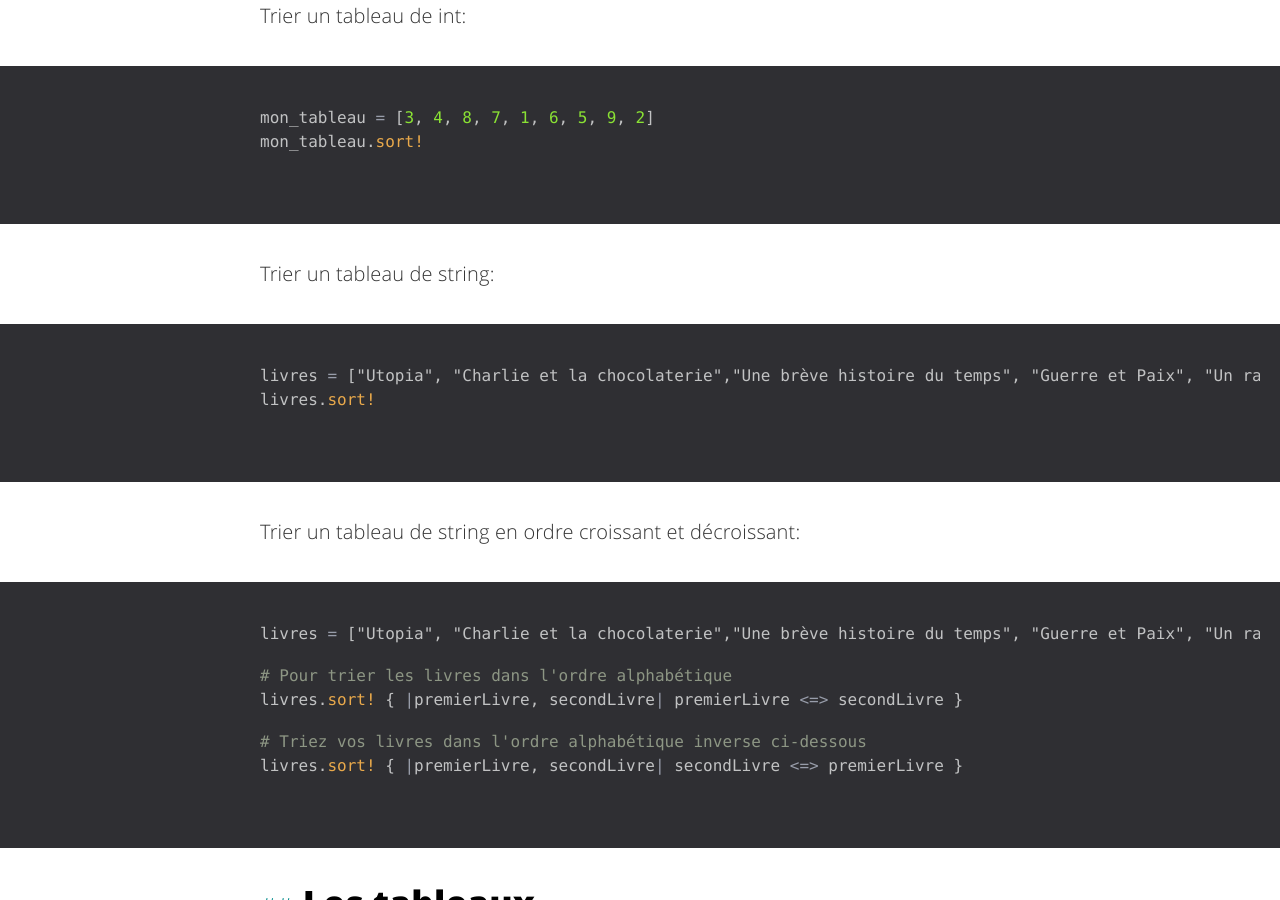
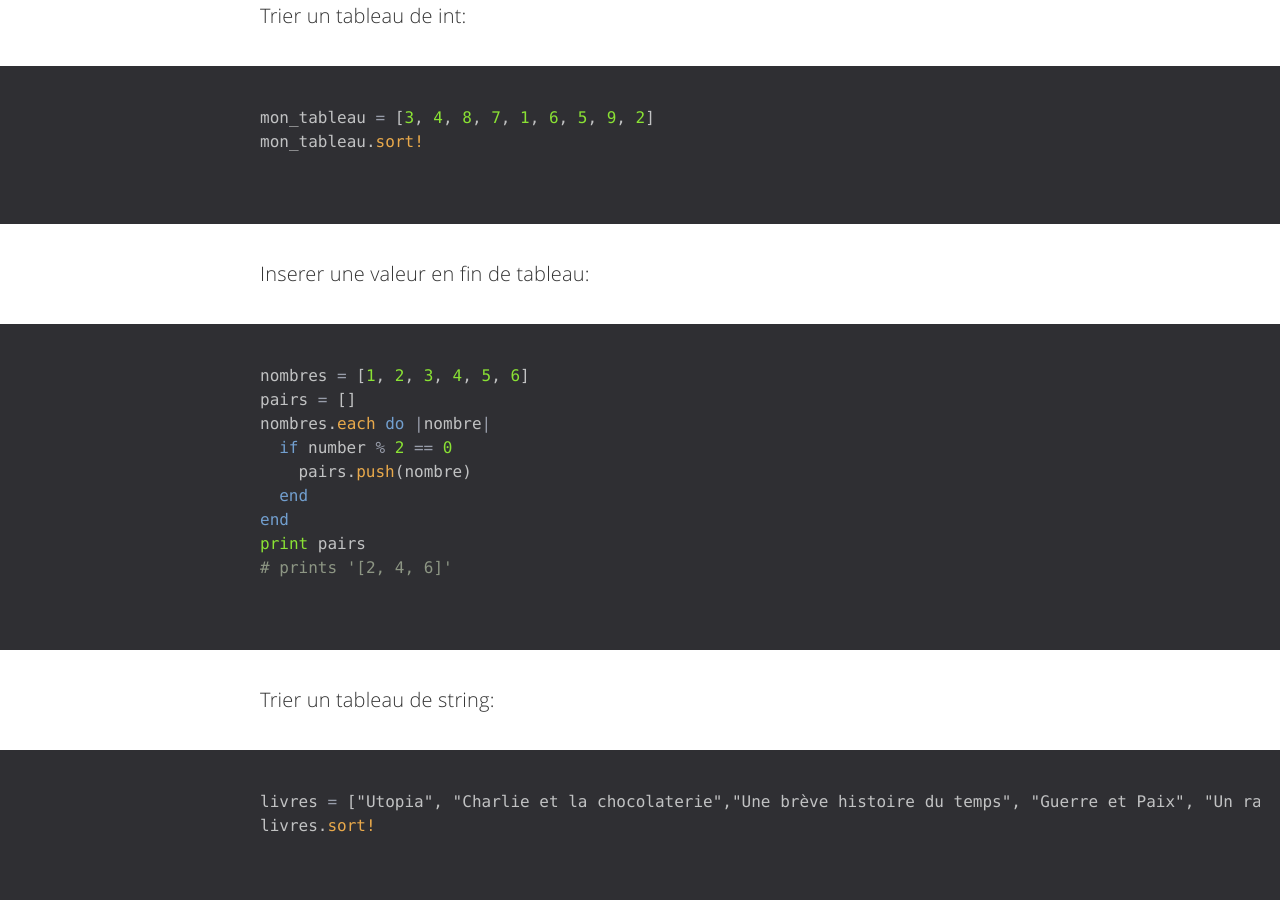
Before and after one commit to fasca/fasca.github.io, a Jekyll site: the page built from _posts/2016-10-26-ruby.md, in a window 1280 px wide and 900 px high, scrolled down 16864 px. Built offline with Jekyll 4.4.1, drawn with Linux system fonts in a browser that asks for light colours; comment, search, counter and statistics services are not loaded; some of the changed text lies outside the part shown.

Commit message:
Updated 2016-10-26-ruby.md

````diff
--- a/_posts/2016-10-26-ruby.md
+++ b/_posts/2016-10-26-ruby.md
@@ -419,6 +419,20 @@ mon_tableau = [3, 4, 8, 7, 1, 6, 5, 9, 2]
 mon_tableau.sort!
 ```
 
+Inserer une valeur en fin de tableau:
+
+```ruby
+nombres = [1, 2, 3, 4, 5, 6]
+pairs = []
+nombres.each do |nombre|
+  if number % 2 == 0
+    pairs.push(nombre)
+  end
+end
+print pairs
+# prints '[2, 4, 6]'
+```
+
 Trier un tableau de string:
 
 ```ruby
@@ -630,6 +644,18 @@ puts :symbol.object_id
 317608
 317608
 nil
+```
+
+### Conversion strings <=> symboles
+
+Convertir une string en symbole et vice-versa est très simple :
+
+```ruby
+:yeti.to_s
+# ==> "yeti"
+
+"yeti".to_sym
+# ==> :yeti
 ```
 
 Creer un hash :
````
